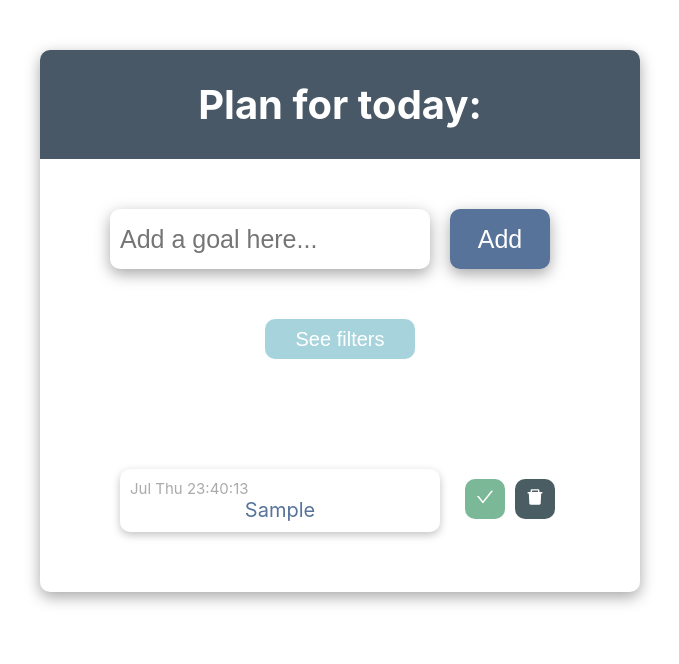
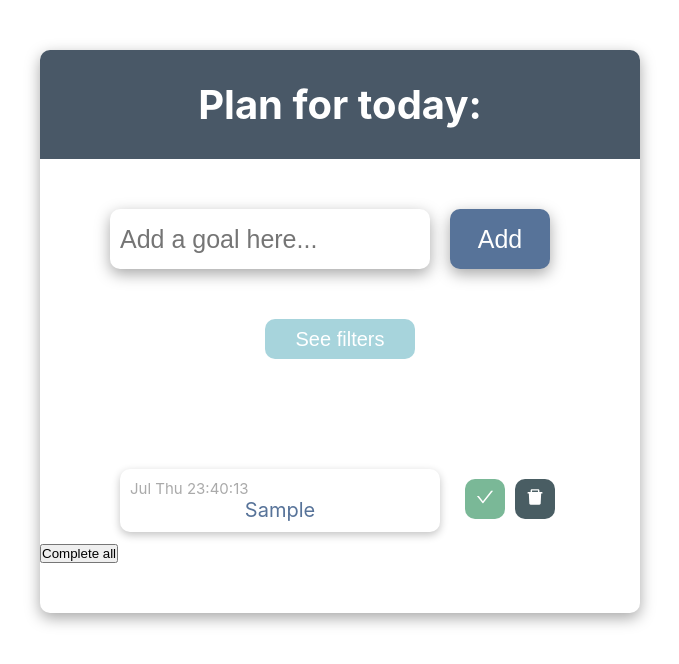
Before and after one commit to Nickborovkov/TODO_list, a React (Create React App) app: page / in a window 1280 px wide. Both pictures are taken after typing "Sample" into the empty fields and a click on the button "Add". Shown: the top 664 px of the page, without its empty margins (300-979 px from the left). Built offline with nearby package versions, Linux system fonts and the light colour scheme.

Commit message:
added complete all function

```diff
--- a/src/components/todoList/todoList.jsx
+++ b/src/components/todoList/todoList.jsx
@@ -3,7 +3,7 @@ import Item from "./item/Item";
 import AddNewItem from "./addItemForm/addItemForm";
 import styles from './todoList.module.css'
 
-const TodoList = ({items, addItem, deleteItem, completeItem}) => {
+const TodoList = ({items, addItem, deleteItem, completeItem, completeAllItem}) => {
 
     let [filterType, setFilterType] = useState(`all`)
     let [whatToShow, setWhatToShow] = useState(`See`)
@@ -54,6 +54,11 @@ const TodoList = ({items, addItem, deleteItem, completeItem}) => {
                         </div>
                 }
             </div>
+            {
+                items.length > 0 &&
+                <button className={styles.completeAll} onClick={completeAllItem}>Complete all</button>
+            }
+
         </div>
 }
 
--- a/src/components/todoList/todoListContainer.jsx
+++ b/src/components/todoList/todoListContainer.jsx
@@ -2,7 +2,7 @@ import TodoList from "./todoList";
 import React from "react";
 import {connect} from "react-redux";
 import {compose} from "redux";
-import {addItem, completeItem, deleteItem, getItems} from "../../redux/todoReducer";
+import {addItem, completeAllItem, completeItem, deleteItem, getItems} from "../../redux/todoReducer";
 
 class TodoListContainer extends React.Component{
     componentDidMount() {
@@ -13,7 +13,8 @@ class TodoListContainer extends React.Component{
         return <TodoList {...this.props}
                          addItem={this.props.addItem}
                          deleteItem={this.props.deleteItem}
-                         completeItem={this.props.completeItem}/>
+                         completeItem={this.props.completeItem}
+                         completeAllItem={this.props.completeAllItem}/>
     }
 }
 
@@ -24,5 +25,5 @@ const mapStateToProps = (state) => {
 }
 
 export default compose(
-    connect(mapStateToProps, {getItems, addItem, deleteItem, completeItem})
+    connect(mapStateToProps, {getItems, addItem, deleteItem, completeItem, completeAllItem})
 )(TodoListContainer)
```
